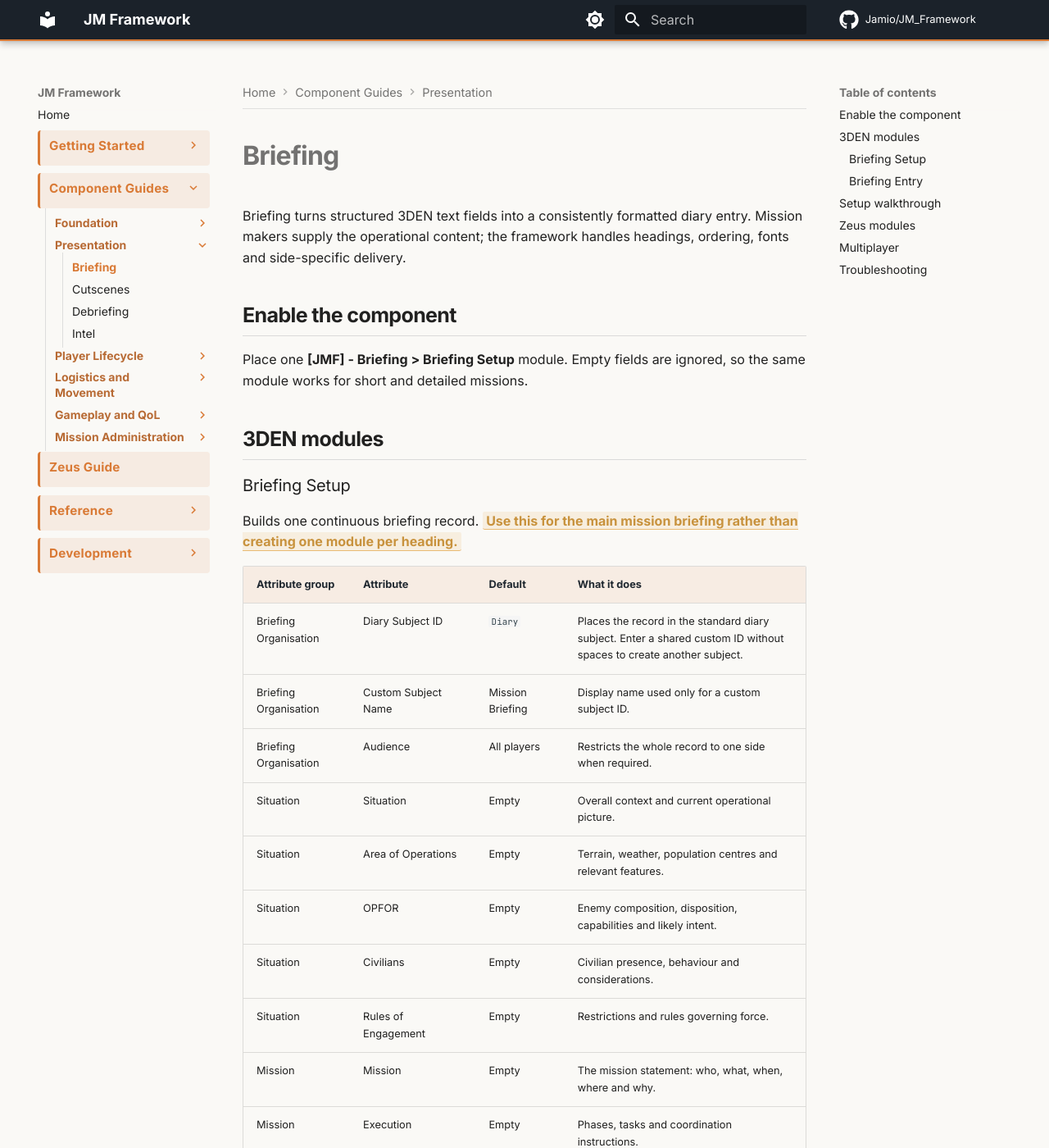
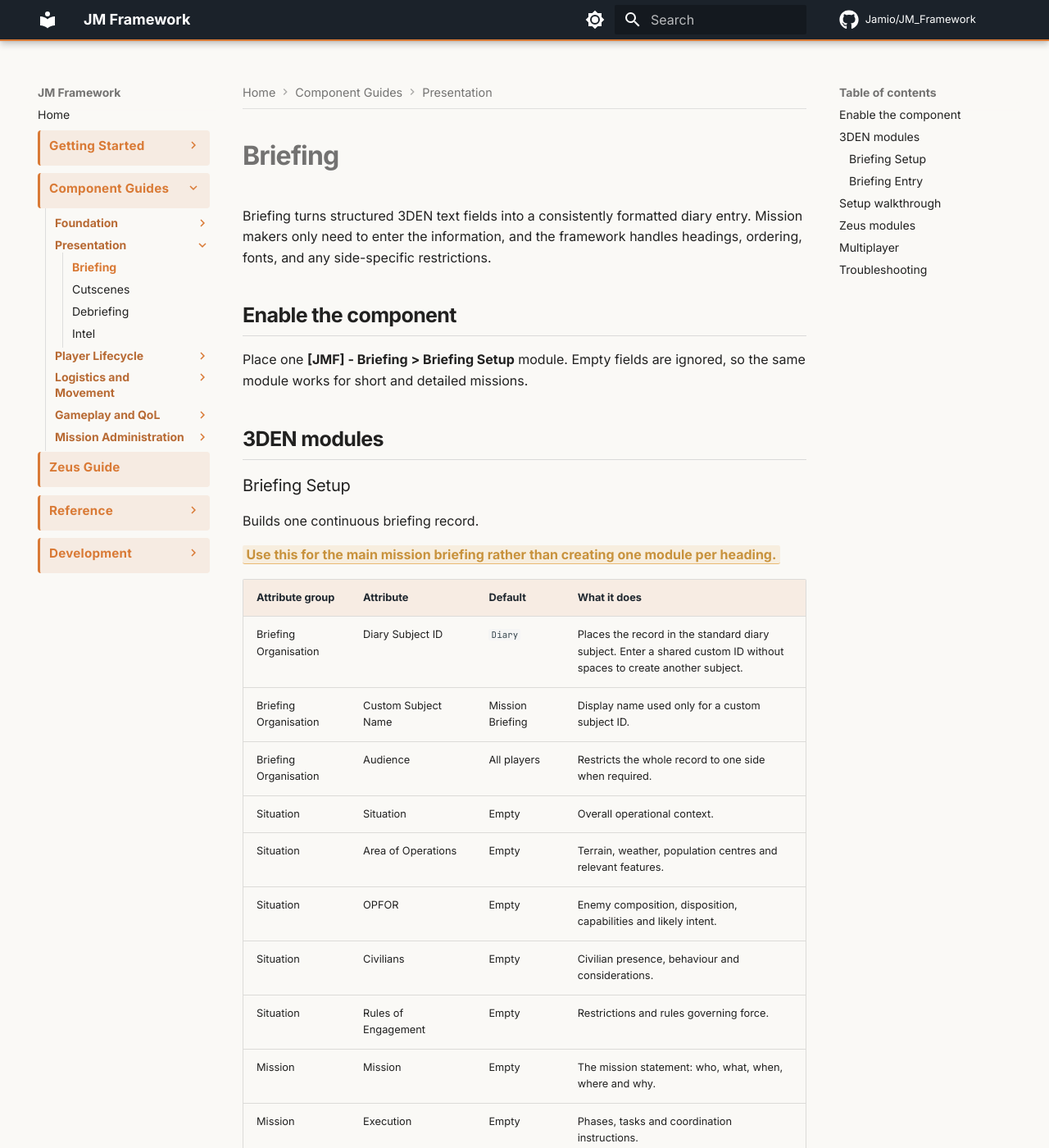
Before and after one commit to Jamio/JM_Framework_Docs, an MkDocs documentation site: the page built from docs/components/presentation/briefing.md, in a window 1280 px wide and 1400 px high. Shown: the whole window at 82% size. Built offline with MkDocs 1.6.1 and Material for MkDocs 9.7.7, drawn with Linux system fonts in a browser that asks for light colours; comment, search, counter and statistics services are not loaded; some of the changed text lies outside the part shown.

Commit message:
Refine wording in briefing.md for clarity
Clarified the briefing component description and improved wording for audience selection and content fields.

```diff
--- a/docs/components/presentation/briefing.md
+++ b/docs/components/presentation/briefing.md
@@ -1,6 +1,6 @@
 # Briefing
 
-Briefing turns structured 3DEN text fields into a consistently formatted diary entry. Mission makers supply the operational content; the framework handles headings, ordering, fonts and side-specific delivery.
+Briefing turns structured 3DEN text fields into a consistently formatted diary entry. Mission makers only need to enter the information, and the framework handles headings, ordering, fonts, and any side-specific restrictions.
 
 ## Enable the component
 
@@ -10,14 +10,16 @@ Place one **[JMF] - Briefing > Briefing Setup** module. Empty fields are ignored
 
 ### Briefing Setup
 
-Builds one continuous briefing record. **Use this for the main mission briefing rather than creating one module per heading.**{ .jmf-emphasis }
+Builds one continuous briefing record.
+
+**Use this for the main mission briefing rather than creating one module per heading.**{ .jmf-emphasis }
 
 | Attribute group | Attribute | Default | What it does |
 | --- | --- | --- | --- |
 | Briefing Organisation | Diary Subject ID | `Diary` | Places the record in the standard diary subject. Enter a shared custom ID without spaces to create another subject. |
 | Briefing Organisation | Custom Subject Name | Mission Briefing | Display name used only for a custom subject ID. |
 | Briefing Organisation | Audience | All players | Restricts the whole record to one side when required. |
-| Situation | Situation | Empty | Overall context and current operational picture. |
+| Situation | Situation | Empty | Overall operational context. |
 | Situation | Area of Operations | Empty | Terrain, weather, population centres and relevant features. |
 | Situation | OPFOR | Empty | Enemy composition, disposition, capabilities and likely intent. |
 | Situation | Civilians | Empty | Civilian presence, behaviour and considerations. |
@@ -50,9 +52,9 @@ Creates a separate formatted diary record for supplementary information that sho
 
 1. Place one **Briefing Setup** module.
 2. Leave **Diary Subject ID** as `Diary` for the normal briefing screen.
-3. Select the intended audience.
+3. Select the intended audience for that particular briefing record.
 4. Fill only the relevant content fields.
-5. Add **Briefing Entry** modules for appendices, technical notes or other separate records.
+5. Add **Briefing Entry** modules for appendices, technical notes, or any other records you want to use as supplements.
 
 ## Zeus modules
 
```
